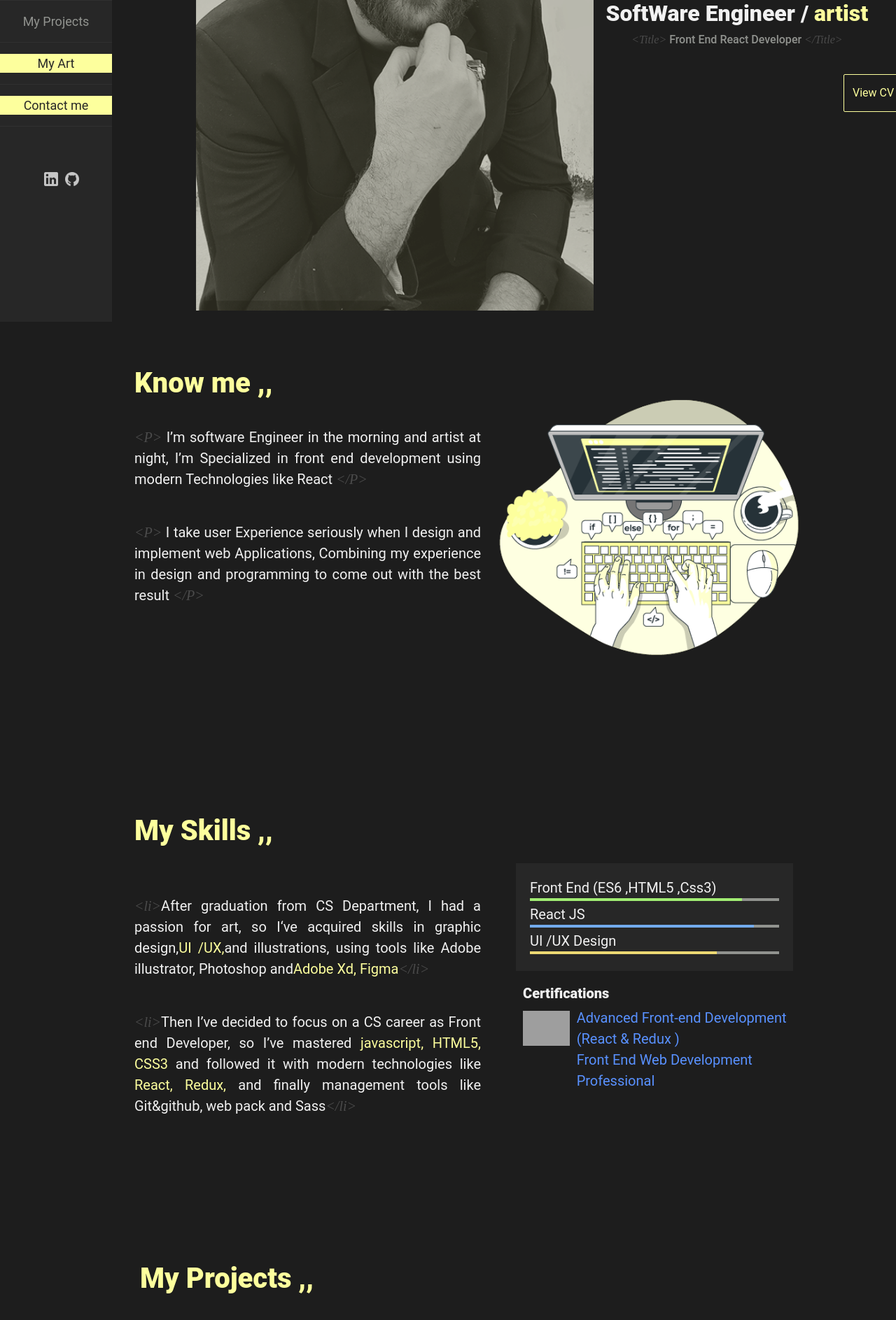
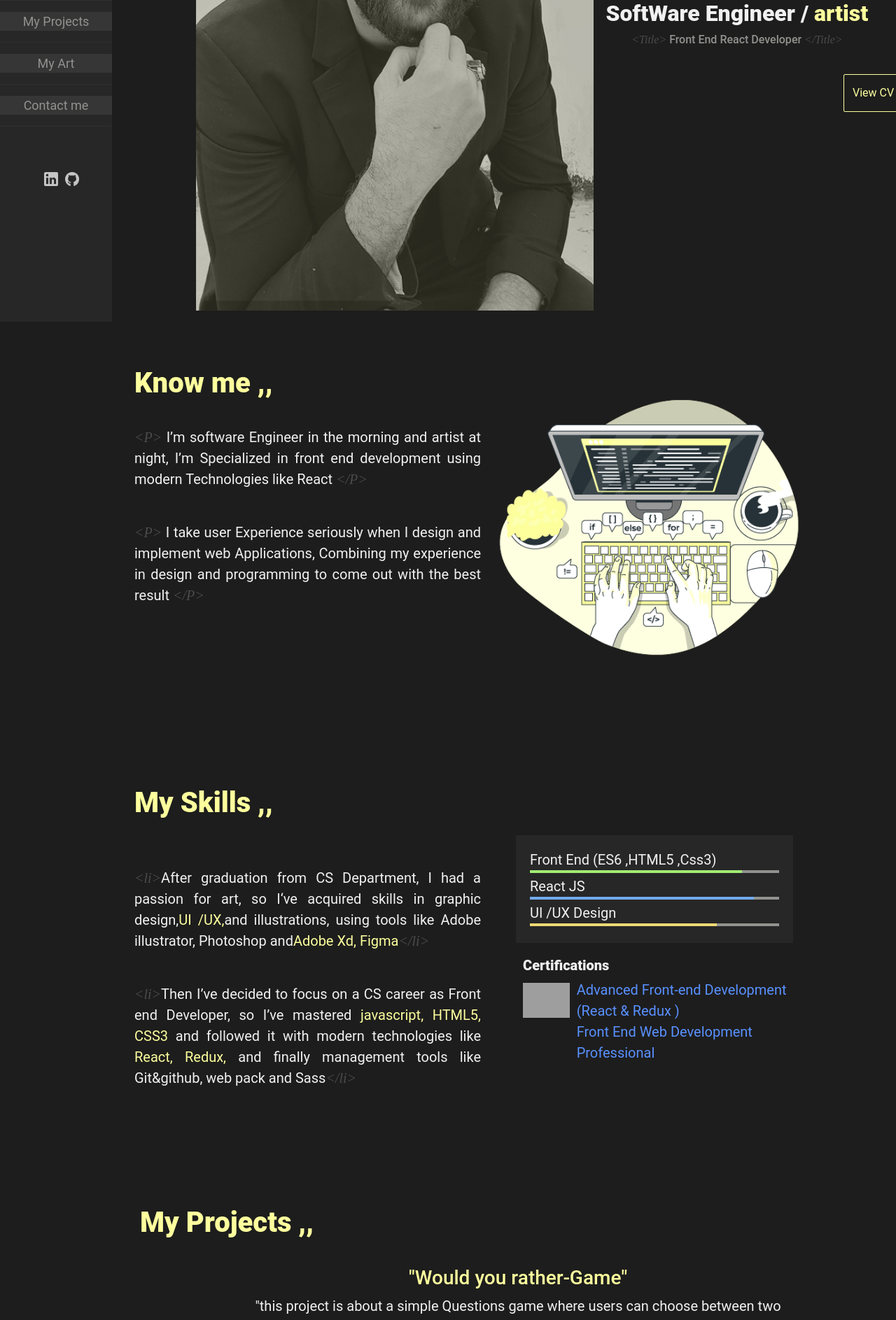
Before and after one commit to M3tesim/M3tesimu.github.io, a React (Create React App) app: page / in a window 1280 px wide. Shown: the part 340-2227 px from the top of the page at 70% size. Built offline with nearby package versions, Linux system fonts and the light colour scheme; grey boxes are pictures that could not be loaded.

Commit message:
adding text rise animation to the components

```diff
--- a/src/App.js
+++ b/src/App.js
@@ -11,11 +11,26 @@ import ContactMe from "./component/contactMe";
 import { useInView } from "react-intersection-observer";
 
 function App() {
-  const { ref: mySkillsRef, inView: mySkillsVisibility } = useInView();
-  const { ref: KnowMeRef, inView: KnowMeVisibility } = useInView();
-  const { ref: MyProjectsRef, inView: MyProjectsVisibility } = useInView();
-  const { ref: ArtRef, inView: ArtVisibility } = useInView();
-  const { ref: ContactMeRef, inView: ContactMeVisibility } = useInView();
+  const { ref: mySkillsRef, inView: mySkillsVisibility } = useInView({
+    /* Optional options */
+    threshold: 0,
+  });
+  const { ref: KnowMeRef, inView: KnowMeVisibility } = useInView({
+    /* Optional options */
+    threshold: 0,
+  });
+  const { ref: MyProjectsRef, inView: MyProjectsVisibility } = useInView({
+    /* Optional options */
+    threshold: 0,
+  });
+  const { ref: ArtRef, inView: ArtVisibility } = useInView({
+    /* Optional options */
+    threshold: 0,
+  });
+  const { ref: ContactMeRef, inView: ContactMeVisibility } = useInView({
+    /* Optional options */
+    threshold: 0,
+  });
 
   return (
     <div className="App">
--- a/src/App.scss
+++ b/src/App.scss
@@ -96,8 +96,7 @@ embed {
 
 
   &.active-section{
-    background-color:var(--primaryColor);
-    color: var(--darkGray);
+    background-color:rgba(176, 176, 176, 0.108) ;
 
 
 
@@ -169,9 +168,8 @@ embed {
   grid-template-rows: 1fr;
   column-gap: 10px;
   max-width: 80vw;
-  height: 80vh;
+  height: 75vh;
   margin-left: 9em;
-  transform: translateY(0);
 
 
 }
@@ -180,6 +178,12 @@ embed {
   transform:translateY(5rem);
   transition: opacity 1s ease-out .3s,transform 1.2s ease-out .3s;
 }
+.textRise2{
+  opacity: 0;
+  transform:translateY(5rem);
+  transition: opacity 1s ease-out .6s, transform 1s ease-out .6s;
+}
+
 .animate{
   animation: 1s ease-out 0s 1 textRise;
 }
--- a/src/component/art.js
+++ b/src/component/art.js
@@ -12,9 +12,9 @@ function Art(props) {
 
   return (
     <section  id="myArt" className="  section" ref={myRef}>
-              <h1 className=" art-header  colored-font big-font">My Art ,,</h1>
+              <h1 className= {` art-header colored-font big-font ${visibility?'animate':""}`}>My Art ,,</h1>
 
-      <div id="my-art">
+      <div id="my-art" className={`  textRise2 ${visibility?'animate2':""}`}>
 
         <img className="art-image" id="bee" src={beeGirl} alt="Bee character" />
         <img
@@ -38,7 +38,7 @@ function Art(props) {
       <br />
       <div className="center ">
         <span className="colored-font  "> Find More </span>
-        <div className="icon">
+        <div  className={` icon textRise2 ${visibility?'animate2':""}`}>
           <a href="https://www.behance.net/m3tsm" target="_blank" rel="noreferrer">
             <embed src={behance} />
           </a>
--- a/src/component/contactMe.js
+++ b/src/component/contactMe.js
@@ -7,7 +7,7 @@ function ContactMe (props){
   <section id="contact-me" className="container section" ref={myRef}>
 
 <div>
-<h1 className="colored-font big-font">Contact me ,,</h1>
+<h1 className={`colored-font big-font ${visibility?'animate':""}`}>Contact me ,,</h1>
 <br/>
 
 <p> <span className="html-tag">{"<>"}</span>Email me at M3tsmSh@gmail.com <span className="html-tag">{"</>"}</span> </p>
--- a/src/component/knowMe.js
+++ b/src/component/knowMe.js
@@ -1,38 +1,36 @@
-import icon1 from '../assets/programin-icon1.png' ;
-function KnowMe (props){
+import icon1 from "../assets/programin-icon1.png";
+function KnowMe(props) {
+  const { visibility, myRef } = props;
 
+  return (
+    <section id="know-me" className="container section" ref={myRef}>
+      <div>
+        <h1 className={`colored-font big-font ${visibility ? "animate" : ""}`}>
+          Know me ,,
+        </h1>
+        <br />
 
-  const {visibility,myRef}=props
+        <p className={` textRise ${visibility ? "animate2" : ""}`}>
+          {" "}
+          <span className="html-tag">{"<P>"}</span> I’m software Engineer in the
+          morning and artist at night, I’m Specialized in front end development
+          using modern Technologies like React{" "}
+          <span className="html-tag">{"</P>"}</span>{" "}
+        </p>
+        <br />
 
-
-
-
-    return(
-
-  <section id="know-me" className="container section"  ref={myRef}>
-
-<div >
-<h1 className="colored-font big-font">Know me ,,</h1>
-<br/>
-
-<p> <span className="html-tag">{"<P>"}</span> I’m  software Engineer in the morning and artist at night, I’m Specialized in front end development using modern Technologies like React <span className="html-tag">{"</P>"}</span> </p>
-<br/>
-
-
-<p><span className="html-tag">{"<P>"}</span> I take user Experience seriously when I design and implement web Applications, Combining my experience in design and programming to come out with the best result <span className="html-tag">{"</P>"}</span></p>
-</div>
-<div  >
-<img
-          className="art-image"
-          src={icon1}
-          alt="icon"
-          id="icon-1"
-        />
-</div>
-        </section>
-    )
+        <p className={` textRise ${visibility ? "animate2" : ""}`}>
+          <span className="html-tag">{"<P>"}</span> I take user Experience
+          seriously when I design and implement web Applications, Combining my
+          experience in design and programming to come out with the best result{" "}
+          <span className="html-tag">{"</P>"}</span>
+        </p>
+      </div>
+      <div className={`  textRise2 ${visibility?'animate2':""}`}>
+        <img className="art-image" src={icon1} alt="icon" id="icon-1" />
+      </div>
+    </section>
+  );
 }
 
-
-
 export default KnowMe;
--- a/src/component/main.js
+++ b/src/component/main.js
@@ -7,13 +7,13 @@ function Main (){
 
     <img  id="profile-image"  alt='profile pic'  src={Me}/>
 
-<header className="center">
+<header className="center   ">
 <div className="shifted">
 
-    <h1 className="big-font "  > <span className="colored-font" id="hi-word">Hi,</span> I'm Moatasem Shaltout</h1>
-    <h2 className="big-font"> SoftWare Engineer / <span className="colored-font">artist</span></h2>
-    <h6  className="gray-font"> <span className="html-tag">{" <Title>"}</span> Front End React Developer <span className="html-tag">{" </Title>"} </span> </h6>
-    <button className='btn'  >  <a  className='links' href='https://docs.google.com/document/d/1YKnWZzStboZ20Xi_I5m2dbzhM6_LpPqpH2Tk8FGQxGE/edit?usp=sharing' target="_blank" rel="noreferrer">View CV</a> </button>
+    <h1 className="big-font animate "  > <span className="colored-font" id="hi-word">Hi,</span> I'm Moatasem Shaltout</h1>
+    <h2 className="big-font  animate "> SoftWare Engineer / <span className="colored-font">artist</span></h2>
+    <h6  className="gray-font  animate  "> <span className="html-tag">{" <Title>"}</span> Front End React Developer <span className="html-tag">{" </Title>"} </span> </h6>
+    <button className='btn  animate '  >  <a  className='links' href='https://docs.google.com/document/d/1YKnWZzStboZ20Xi_I5m2dbzhM6_LpPqpH2Tk8FGQxGE/edit?usp=sharing' target="_blank" rel="noreferrer">View CV</a> </button>
     </div>
 </header>
 
--- a/src/component/myProjects.js
+++ b/src/component/myProjects.js
@@ -32,13 +32,16 @@ function MyProjects (props) {
 
 
     return (
-      <section id="my-projects" className=" my-projects section">
-        <h1 className="colored-font big-font">My Projects ,,</h1>
+      <section id="my-projects" className=" my-projects section" ref={myRef}>
+        <h1 className={`colored-font big-font ${visibility?'animate':""}`} >My Projects ,,</h1>
         <br/>
         <div className=" display-column center ">
+          <div className={`  display-column center textRise ${visibility?'animate2':""}`}>
           <h3 className="colored-font">{`"${projects[projectNum]?.name}"`} </h3>
           <p className="discription"> "{projects[projectNum]?.discription}" </p>
-          <div className="display-row center">
+          </div >
+
+          <div className={`  display-row center textRise2 ${visibility?'animate2':""}`}>
               <br/>
 
             <button  onClick={()=>leftClick()} className="arrow" disabled={projectNum===0}> {"<"} </button>
--- a/src/component/mySkills.js
+++ b/src/component/mySkills.js
@@ -23,7 +23,7 @@ const {visibility,myRef}=props
         </p>
         <br />
 
-        <p>
+        <p className={` textRise ${visibility?'animate2':""}`}>
           <span className="html-tag">{"<li>"}</span>
           Then I’ve decided to focus on a CS career as Front end Developer, so
           I’ve mastered
@@ -34,8 +34,9 @@ const {visibility,myRef}=props
           <span className="html-tag">{"</li>"}</span>
         </p>
       </div>
-      <div className="display-column ">
-        <section className="skills  ">
+      <div className="display-column " >
+        <section    className={` skills textRise2 ${visibility?'animate2':""}`}>
+
           <div className="skill"> Front End (ES6 ,HTML5 ,Css3)</div>
           <div id="skill-one"></div>
 
@@ -45,7 +46,7 @@ const {visibility,myRef}=props
           <div className="skill">UI /UX Design</div>
           <div id="skill-three"></div>
         </section>
-        <div id="Certifications">
+        <div id="Certifications" className={`  textRise2 ${visibility?'animate2':""}`}>
           <h5 className="big-font">Certifications</h5>
 
           <div className="display-row">
```
Also changed, not shown: src/component/nav.js (+9 -7 lines).
